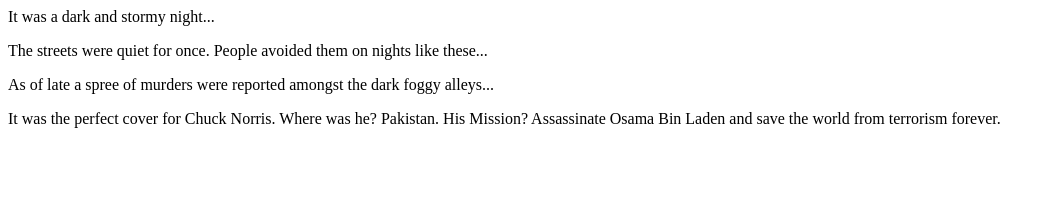
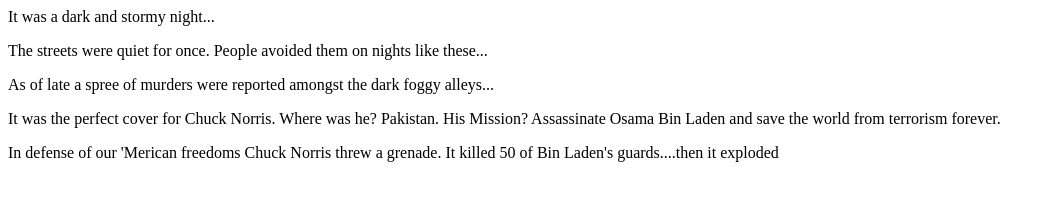
Before and after one commit to jjstonebarger/fireside-story, a plain HTML site: page index.html in a window 1280 px wide. Shown: the whole page, without its empty margins (0-1055 px from the left). Drawn offline with Linux system fonts and the light colour scheme.

Commit message:
added freedom at a buck o five

```diff
--- a/index.html
+++ b/index.html
@@ -5,5 +5,6 @@
     <p>As of late a spree of murders were reported amongst the dark foggy alleys...</p>
     <p>It was the perfect cover for Chuck Norris. Where was he? Pakistan. His Mission? Assassinate Osama Bin Laden
       and save the world from terrorism forever. </p>
+    <p>In defense of our 'Merican freedoms Chuck Norris threw a grenade. It killed 50 of Bin Laden's guards....then it exploded</p>
   </body>
 </html>
```
